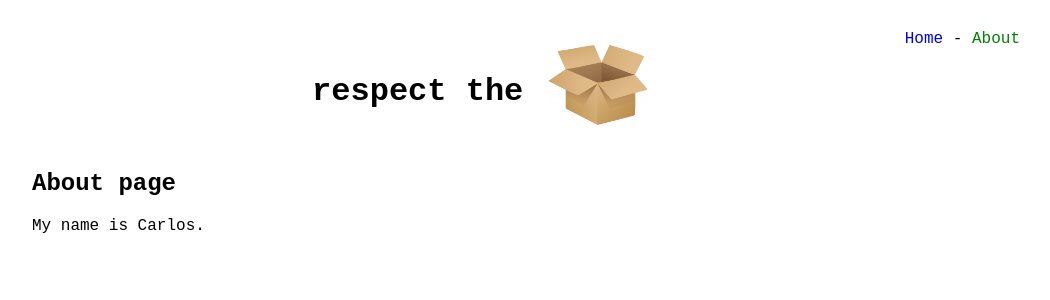
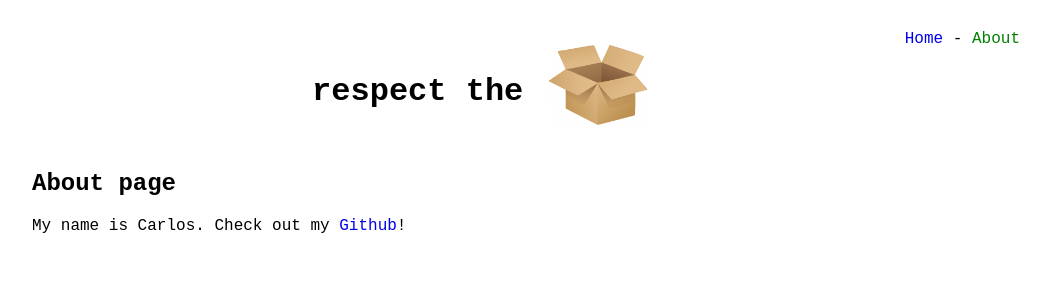
Before and after one commit to crlsvzqz5/github.io, a Jekyll site: the page built from about.md, in a window 1280 px wide. Shown: the top 300 px of the page, without its empty margins (168-1218 px from the left). Built offline with Jekyll 4.4.1, drawn with Linux system fonts in a browser that asks for light colours.

Commit message:
github link

```diff
--- a/about.md
+++ b/about.md
@@ -5,4 +5,4 @@ title: About
 
 ## About page
 
-My name is Carlos.
+My name is Carlos. Check out my <a href="https://github.com/respectthebox">Github</a>!
```
